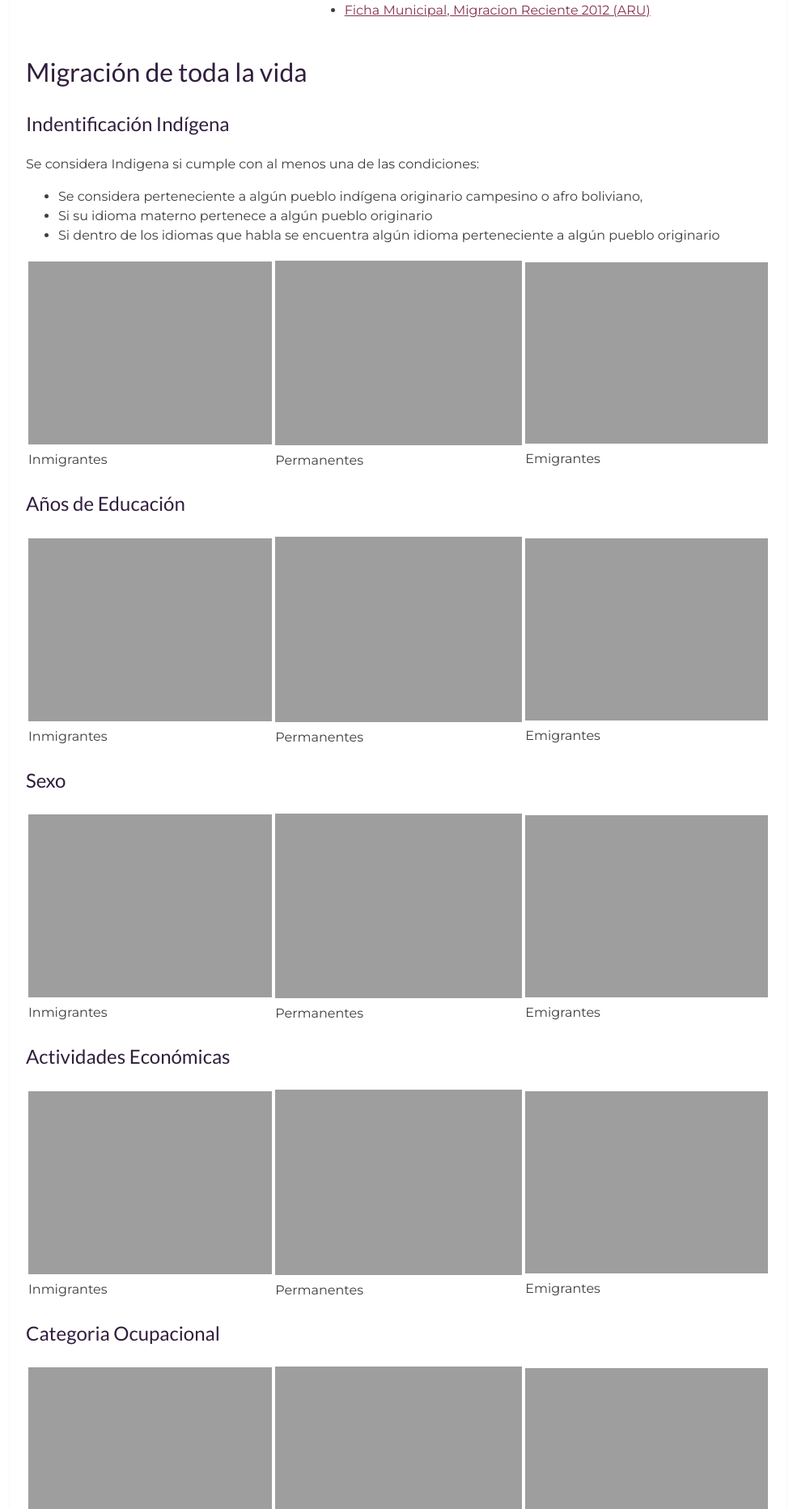
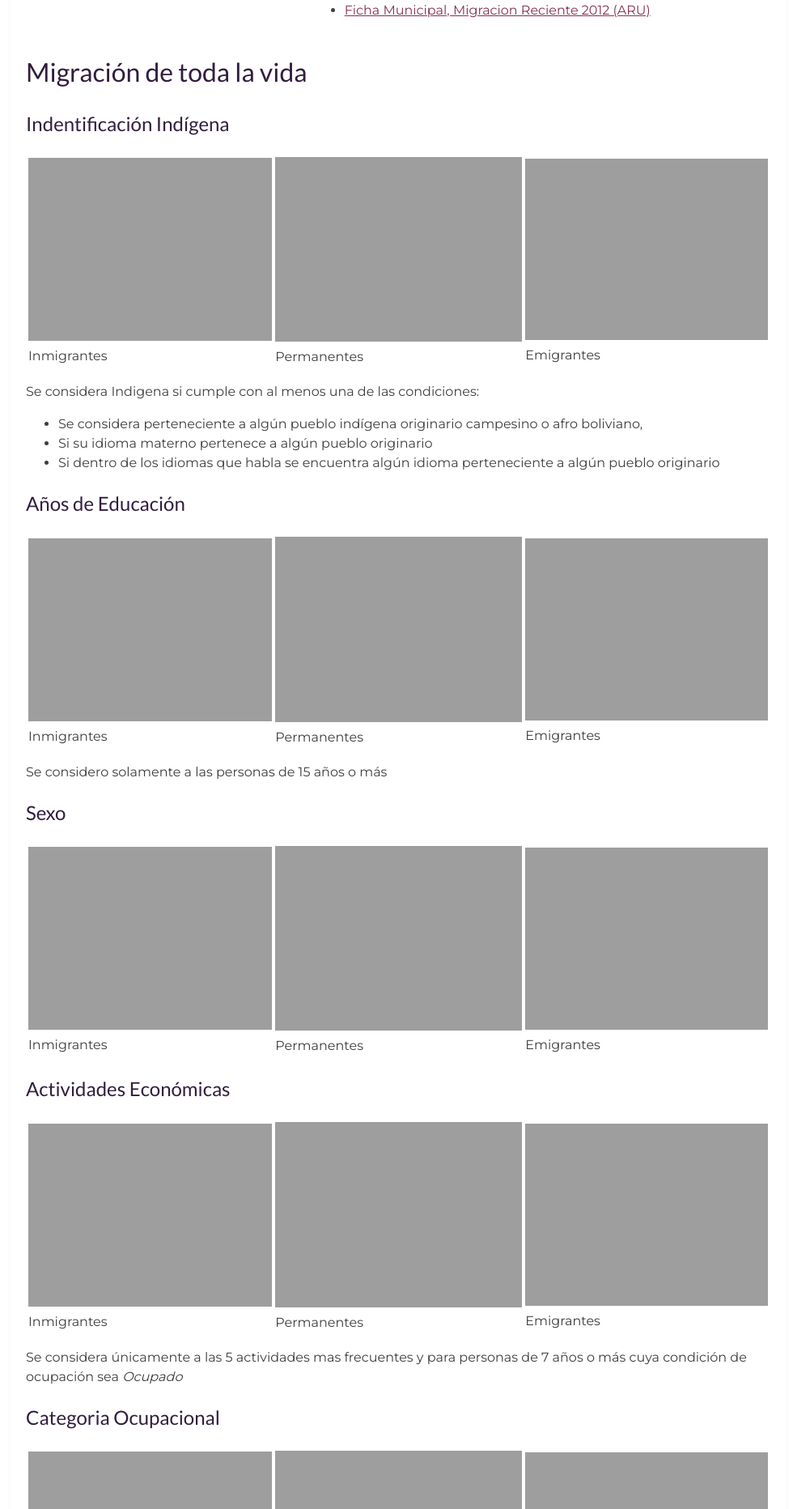
Before and after one commit to ARUFoundation/oim-aru, a Jekyll site: the page built from _posts/2018-11-05-callapa.markdown, in a window 1280 px wide. Shown: the part 971-2835 px from the top of the page at 81% size, without its empty margins (148-1128 px from the left). Built offline with Jekyll 4.4.1, drawn with Linux system fonts in a browser that asks for light colours; comment, search, counter and statistics services are not loaded; some of the changed text lies outside the part shown.

Commit message:
callapa 2

```diff
--- a/_posts/2018-11-05-callapa.markdown
+++ b/_posts/2018-11-05-callapa.markdown
@@ -77,6 +70,12 @@
 </td>
 </tr>
 </table>
+
+Se considera Indigena si cumple con al menos una de las condiciones:
+
+* Se considera perteneciente a algún pueblo indígena originario campesino o afro boliviano,
+* Si su idioma materno pertenece a algún pueblo originario
+* Si dentro de los idiomas que habla se encuentra algún idioma perteneciente a algún pueblo originario
 
 ## Años de Educación
 
@@ -96,6 +95,8 @@
 </td>
 </tr>
 </table>
+
+Se considero solamente a las personas de 15 años o más
 
 ## Sexo
 
@@ -135,6 +136,8 @@
 </tr>
 </table>
 
+Se considera únicamente a las 5 actividades mas frecuentes y para personas de 7 años o más cuya condición de ocupación sea *Ocupado*
+
 ## Categoria Ocupacional
 
 <table>
@@ -153,6 +156,8 @@
 </td>
 </tr>
 </table>
+
+Para personas de 7 años o más cuya condición de ocupación sea *Ocupado*
 
 ## Distribución de edad (quinquenios)
 
```
Also changed, not shown: other parts of _posts/2018-11-05-callapa.markdown (+0 -7 lines).
